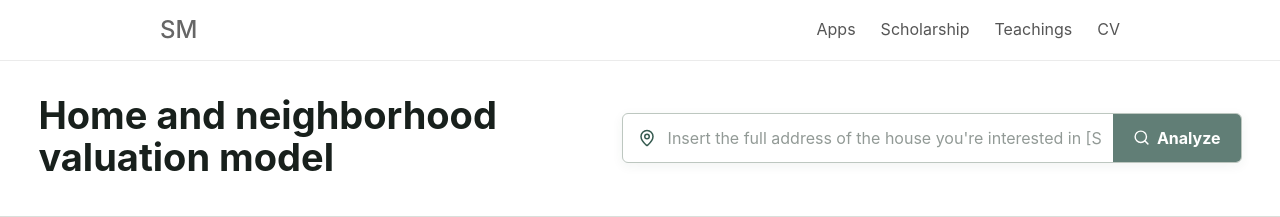
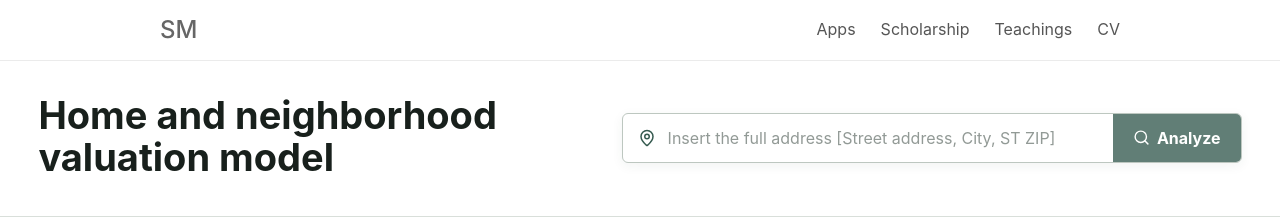
Before and after one commit to SeanMulherin/homevaluation, a Next.js app: page / in a window 1280 px wide. Shown: the top 217 px of the page. Built offline with nearby package versions, Linux system fonts and the light colour scheme.

Commit message:
Shorten housing address prompt

```diff
--- a/src/App.jsx
+++ b/src/App.jsx
@@ -236,7 +236,7 @@ function App() {
         <div className="address-entry">
         <form className="address-search" onSubmit={runAnalysis}>
           <MapPin size={18} aria-hidden="true" />
-          <input value={query} onChange={(event) => setQuery(event.target.value)} required aria-describedby={isLoading ? "analysis-progress" : undefined} aria-label="Property address" placeholder="Insert the full address of the house you're interested in [Street address, City, ST ZIP]" />
+          <input value={query} onChange={(event) => setQuery(event.target.value)} required aria-describedby={isLoading ? "analysis-progress" : undefined} aria-label="Property address" placeholder="Insert the full address [Street address, City, ST ZIP]" />
           <button type="submit" disabled={isLoading || !query.trim()}>{isLoading ? <RefreshCw className="is-spinning" size={17} /> : <Search size={17} />}{isLoading ? 'Analyzing' : 'Analyze'}</button>
         </form>
         {isLoading && <p id="analysis-progress" className="analysis-progress" role="status"><Info size={18} aria-hidden="true" /><span>Your analysis is running. This may take 1–2 minutes.</span></p>}
```
